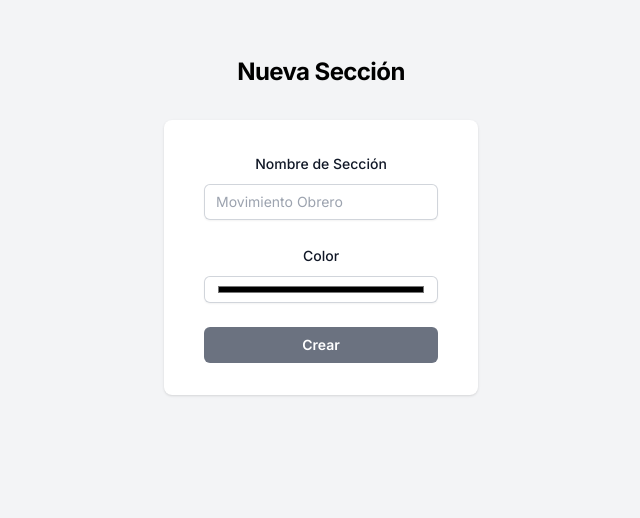
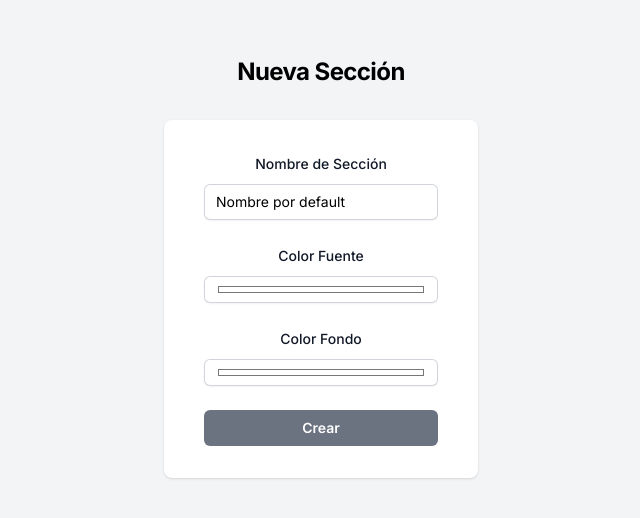
Before and after one commit to politicaobrera/content-admin, a Next.js app: page /sections/new in a window 1280 px wide. Shown: the top 518 px of the page, without its empty margins (319-959 px from the left). Built offline with nearby package versions, Linux system fonts and the light colour scheme; no server answers.

Commit message:
some simplification. Color still not work fine

```diff
--- a/app/actions/data/sections/createSection.ts
+++ b/app/actions/data/sections/createSection.ts
@@ -8,7 +8,7 @@ const sectionsApi = process.env.CONTENT_SERVER_URL + '/sections'
 const createSection = async function (data: any):Promise<iResponse<Section>> {
   const auth = await getAuthorizationHeader()
   const headers = {...auth, 'Content-Type': 'application/json'}
-
+  console.log(data);
   const response = await fetch(sectionsApi,
    {
     headers: headers,
--- a/app/components/Form/GenericForm.tsx
+++ b/app/components/Form/GenericForm.tsx
@@ -22,6 +22,8 @@ export type GenericProps = {
     const onSubmitHandler = props.useFormObject.handleSubmit((data) => {
       props.onSumbit(data);
     });
+
+    //console.log(props.useFormObject.getValues())
 
     return (
       <div className="mt-8 sm:mx-auto sm:w-fullseparator sm:max-w-md">
--- a/app/components/inputs/Input.tsx
+++ b/app/components/inputs/Input.tsx
@@ -16,7 +16,6 @@ export interface InputProps {
   required?: boolean,
   disabled?: boolean,
   placeHolder?: string,
-  colorValue? : string
 }
 // TODO aceptar un mensaje de error optativo, si lo hay, agregar el mensaje de error bajo el input ?
 // aceptar objeto validaciones y agregarlas en el register
@@ -88,60 +87,8 @@ const Input: React.FC<InputProps> = ({
   required,
   disabled,
   placeHolder,
-  colorValue, // Add colorValue prop
 }) => {
-
-  console.log(register(id))
-
-  if (type === 'color') {
-    return (
-      <div>
-        <label
-          className="
-            block
-            text-sm
-            text-gray-900
-            font-medium
-            leading-6
-          "
-          htmlFor={id}
-        >
-          {label}
-        </label>
-        <div className="mt-2">
-          <input
-            id={id}
-            type="color"
-            value={colorValue} // Set the color value
-            disabled={disabled}
-            onChange={(e) => register(id).onChange(e)} // Handle color changes
-            className={clsx(`
-              form-input
-              block
-              w-full
-              rounded-md
-              border-0
-              py-1.5
-              text-black
-              shadow-sm
-              ring-1
-              ring-inset
-              ring-gray-300
-              focus:ring-2
-              focus:ring-inset
-              focus:ring-gray-900
-              placeholder:text-gray-400
-              sm:text-sm
-              sm:leading-6`,
-              errors[id] && 'focus:ring-rose-500',
-              disabled && 'opacity-50 cursor-default'
-            )}
-          />
-        </div>
-      </div>
-    );
-  } else {
-    // Render the regular input for other types (e.g., 'text')
+//console.log('register', {...register(id, { required })})
     return (
       <div>
         <label
@@ -189,7 +136,6 @@ const Input: React.FC<InputProps> = ({
         </div>
       </div>
     );
-  }
 };
 
 
--- a/app/hooks/useGenericForm.ts
+++ b/app/hooks/useGenericForm.ts
@@ -12,7 +12,7 @@ export type InputData= {
 }
 
 export default function useGenericForm(inputs: InputData[]) : UseFormReturn {
-  const schema = yup.object({});
+  const schemaObject: Record<string, yup.AnySchema> = {};
   const defaultValues: { [key: string]: any } = {};
 
   inputs.forEach((input) => {
@@ -25,7 +25,7 @@ export default function useGenericForm(inputs: InputData[]) : UseFormReturn {
         fieldSchema = yup.number();
         break;
     case "color":
-        fieldSchema = yup.string().matches(/^#[0-9A-Fa-f]{6}$/, "Invalid color format");
+        fieldSchema = yup.string()/* .matches(/^#[0-9A-Fa-f]{6}$/, "Invalid color format"); */
         break;
     default:
         fieldSchema = yup.string();
@@ -34,18 +34,17 @@ export default function useGenericForm(inputs: InputData[]) : UseFormReturn {
     if (input.required) {
       fieldSchema = fieldSchema.required(`${input.label} es requerido`);
     }
+    defaultValues[input.id] = input.default /* || (input.type === 'text' ? '' : input.type === 'color' ? '#ffffff' : ''); */
 
-    defaultValues[input.id] = input.default || input.type === 'text' ? '' : input.type === 'color' ? '#ffffff' : '';
+    schemaObject[input.id] = fieldSchema;
 
-    schema.shape({
-      [input.id]: fieldSchema,
-    });
   });
 
+  const schema = yup.object().shape(schemaObject);
 
   const useFormObject = useForm({
     resolver: yupResolver(schema),
-    defaultValues
+    defaultValues: defaultValues
   })
 
   return useFormObject;
--- a/app/sections/components/SectionForm.tsx
+++ b/app/sections/components/SectionForm.tsx
@@ -2,7 +2,7 @@
 
 import createSection from "@/app/actions/data/sections/createSection";
 import GenericForm, { GenericProps } from "@/app/components/Form/GenericForm";
-import useGenericForm from "@/app/hooks/useGenericForm";
+import useGenericForm, { InputData } from "@/app/hooks/useGenericForm";
 import { useRouter } from "next/navigation"
 import { FieldValues, useForm } from "react-hook-form";
 import toast from "react-hot-toast";
@@ -23,17 +23,25 @@ const onSumbit = async (data: any) => {
   }
 }
 
-const inputs = [
+const inputs : InputData[] = [
   {
     label: 'Nombre de Sección',
     id: 'name',
     type: 'text',
     placeHolder: 'Movimiento Obrero',
-    required: true
+    required: true,
+    default: 'Nombre por default'
   },
   {
-    label: 'Color',
-    id: 'color',
+    label: 'Color Fuente',
+    id: 'styles_color',
+    type: 'color',
+    required: true,
+    default: '#ffffff'
+  },
+  {
+    label: 'Color Fondo',
+    id: 'styles_backgroundColor',
     type: 'color',
     required: true,
     default: '#ffffff'
```
Also changed, not shown: app/sections/[id]/page.tsx (deleted).
